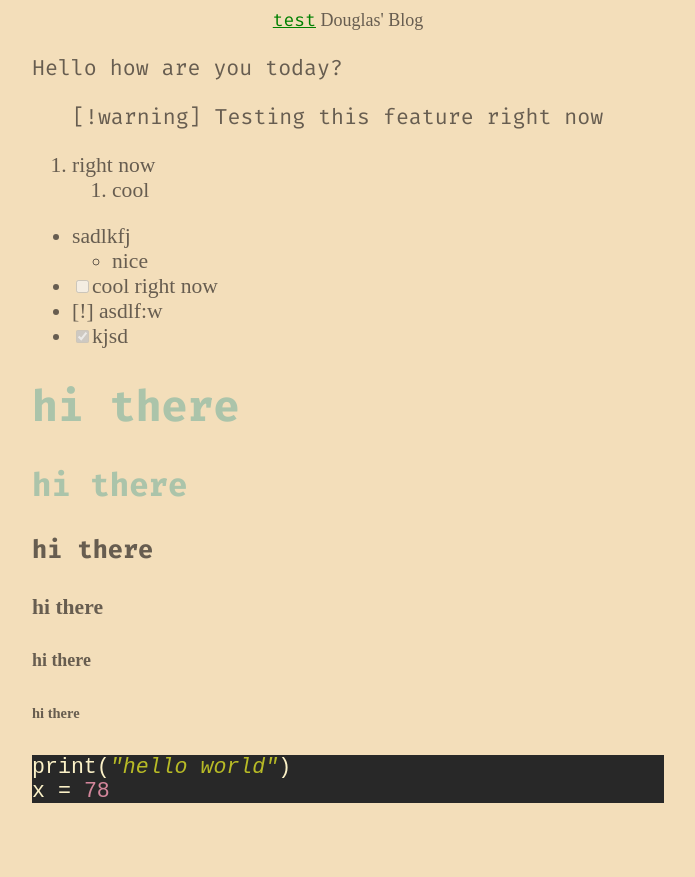
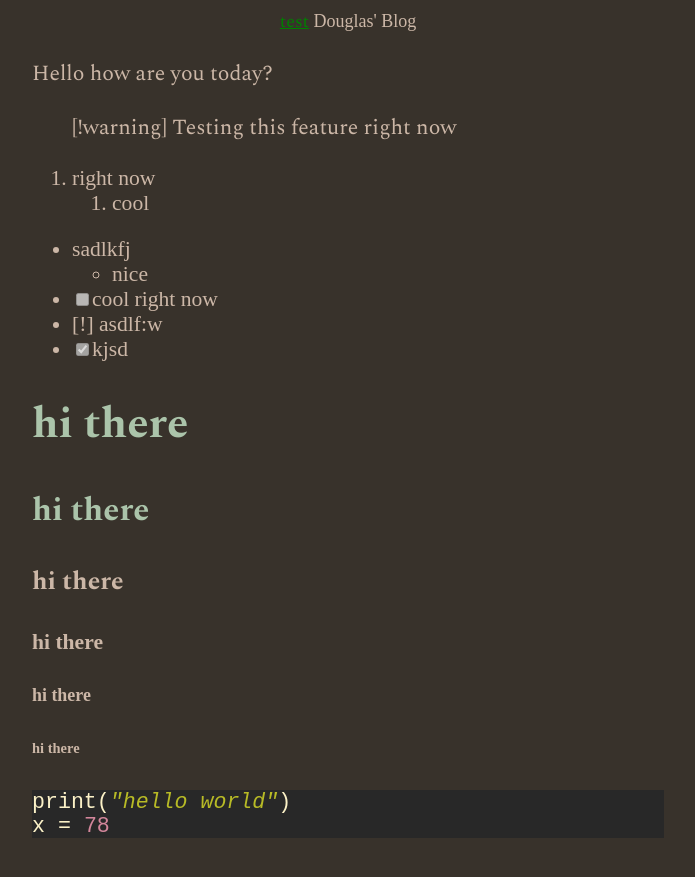
Before and after one commit to cubeDHS2017/cubedhs2017.github.io, a Jekyll site: the page built from _posts/2025-02-18-Test second post.md, in a window 1280 px wide. Shown: the top 877 px of the page, without its empty margins (292-987 px from the left). Built offline with Jekyll 4.4.1, drawn with Linux system fonts in a browser that asks for light colours.

Commit message:
doing quick styling work

```diff
--- a/_layouts/post.html
+++ b/_layouts/post.html
@@ -4,16 +4,19 @@
 <link href="/assets/css/syntax.css" rel="stylesheet">
 
 <style>
-    @import url('https://fonts.googleapis.com/css2?family=Fira+Code:wght@300..700&display=swap');
+
+
+
+   @import url('https://fonts.googleapis.com/css2?family=Spectral:ital,wght@0,200;0,300;0,400;0,500;0,600;0,700;0,800;1,200;1,300;1,400;1,500;1,600;1,700;1,800&display=swap');
 
     :root {
-        color: #675D50;
-        background-color: #F3DEBA;
+        color: #ccb7a7;
+        background-color: #38322b;
         font-size: 18;
     }
 
     a, p, h1, h2, h3 {
-      font-family: "Fira Code", serif;
+      font-family: "Spectral", serif;
       font-optical-sizing: auto;
       font-weight: <weight>;
       font-style: normal;
```
